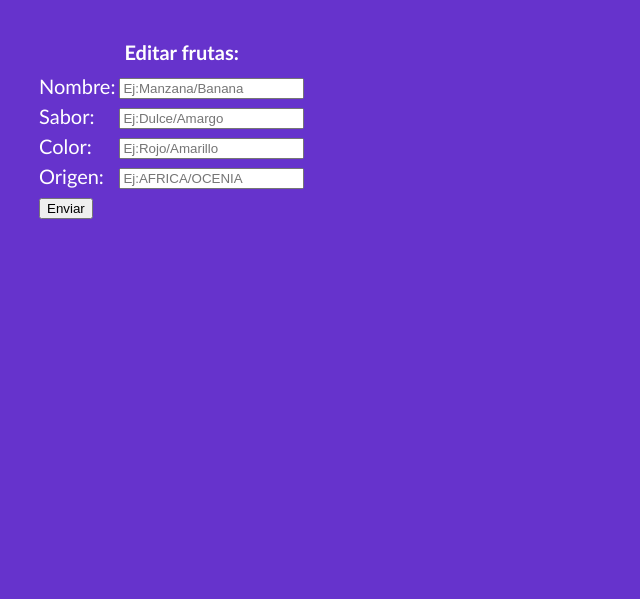
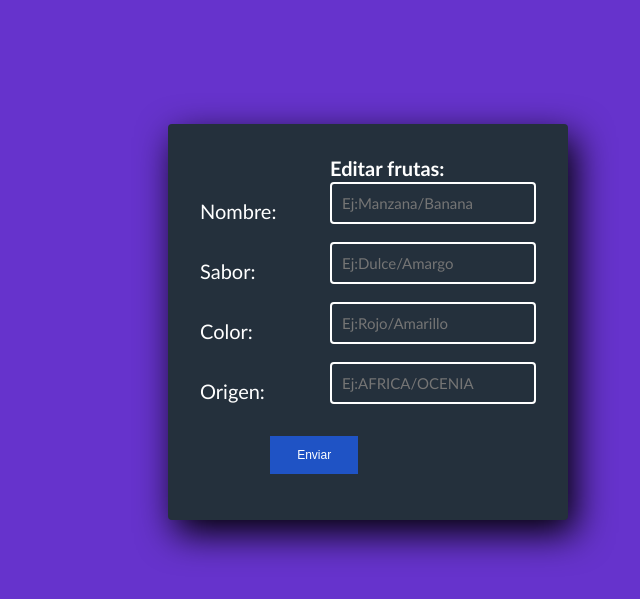
Before and after one commit to AndreaMarin-AR/FormularioAAMD9, a PHP site: page /frutas/editarfrutas.php in a window 1280 px wide. Shown: the top 599 px of the page, without its empty margins (272-912 px from the left). Run offline with PHP 8.4, Linux system fonts and the light colour scheme; data that the repository does not hold is empty.

Commit message:
miprimercommit

```diff
--- a/frutas/editarfrutas.php
+++ b/frutas/editarfrutas.php
@@ -11,32 +11,32 @@ $data=unserialize($data);
 <body>
 <br>
 <form action="FrutasControlador.php" method="post" name="frutas">
-<table>
+<table class="pp">
 	<tr>
 		<td>
 
-		<td class="pp" colspan="2"><strong>Editar frutas:</strong></td>
+		<td><strong>Editar frutas:</strong></td>
 	</tr>
 <tr>
-	<td>Nombre:</td><td><input type="text" name="nombre" id="nombre" placeholder="Ej:Manzana/Banana" title="Ingrese su nombre" value="<?=$data[1]?>"></td>
+	<td>Nombre:</td><td><input class="controls" type="text" name="nombre" id="nombre" placeholder="Ej:Manzana/Banana" title="Ingrese su nombre" value="<?=$data[1]?>"></td>
 </tr>
 
 <tr>
-	<td>Sabor:</td><td><input type="text" name="sabor" id="sabor" placeholder="Ej:Dulce/Amargo" title="Ingrese el sabor" value="<?=$data[2]?>"></td>
+	<td>Sabor:</td><td><input class="controls" type="text" name="sabor" id="sabor" placeholder="Ej:Dulce/Amargo" title="Ingrese el sabor" value="<?=$data[2]?>"></td>
 </tr>
 <tr>
-	<td>Color:</td><td><input type="text" name="color" id="color" placeholder="Ej:Rojo/Amarillo" title="Ingrese el color" value="<?=$data[3]?>"></td>
+	<td>Color:</td><td><input class="controls" type="text" name="color" id="color" placeholder="Ej:Rojo/Amarillo" title="Ingrese el color" value="<?=$data[3]?>"></td>
 </tr>
 <tr>
-	<td>Origen:</td><td><input type="text" name="origen" id="origen" placeholder="Ej:AFRICA/OCENIA" title="Ingrese el origen" value="<?=$data[4]?>"></td>
+	<td>Origen:</td><td><input class="controls" type="text" name="origen" id="origen" placeholder="Ej:AFRICA/OCENIA" title="Ingrese el origen" value="<?=$data[4]?>"></td>
 </tr>
 
 
 <tr>
 	<td>
-		<input  type="hidden" name="id_frutas" value="<?=$data[0]?>">
-		<input type="hidden" name="operacion" value="actualizar">
-		<input  type="submit" name="enviar" value="Enviar">	</td>
+		<input class="botoms" type="hidden" name="id_frutas" value="<?=$data[0]?>">
+		<input class="botoms"type="hidden" name="operacion" value="actualizar">
+		<input class="botoms" type="submit" name="enviar" value="Enviar">	</td>
 </tr>
 </table>
 </form>
--- a/frutas/inicio.php
+++ b/frutas/inicio.php
@@ -5,6 +5,7 @@ $data=unserialize($data);
 <html>
 <head>
 	<title>Lista de Frutas</title>
+	<link rel="stylesheet" type="text/css" href="kiwi.css">
 <script type="text/javascript">
 	function eliminar(id) {
 		if (confirm("Seguro desea eliminar el registro?")) {
@@ -14,7 +15,7 @@ $data=unserialize($data);
 </script>
 </head>
 <body>
-<table align="center">
+<table class="content" align="center">
 <a href="../inicio.php">Inicio</a>
 <center><a href="FrutasControlador.php?operacion=registrar">Registrar</a></center>
 	<tr><th>Nro</th><th>Nombre</th><th>Sabor</th><th>Color</th><th>Origen</th><th>Opciones</th></tr>
--- a/frutas/polo.css
+++ b/frutas/polo.css
@@ -1,18 +1,57 @@
+*{
+	margin: 0;
+	padding: 0;
+	-webkit-box-sizing: border-box;
+	-moz-box-sizing:border-box;
+	box-sizing: border-box;
+  }
 body {
 	background-color: #6633CC;
-	padding-left: 15em;
 	color:white;
 	font-family: Calibri;
 	font-size: 20px;
 }
 
 .pp{
-	padding: 20px;
+	width: 400px;
+	background: #24303c;
+	padding: 30px;
+	margin: auto;
+	margin-top: 100px;
+	border-radius: 4px;
+	font-family: Calibri;
+	box-shadow: 7px 13px 37px #000;
 
-    margin: 0.5em 0;
-    padding: 0.3em;
+  }
 
+  .pp strong{
+  	text-align: center;
+  	  }
 
+  .controls{
+	width: 100%;
+	background:  #24303c;
+	padding: 10px;
+	border-radius: 4px;
+	margin-bottom: 16px;
+	border: 2px solid white;
+	font-family: calibri;
+	font-size: 15px;
+	color: white;
 }
 
+.botoms{
+	width: 69%;
+	background: #1f53c5;
+	border: none;
+	padding: 12px;
+	color: white;
+	margin: 14px 0;
+	font-size: 12px;
+	margin-left: 70px;
 }
+
+.botoms:hover{
+	background-color: #00CCCC;
+	transition: all .3s;
+}
--- a/miestilo.css
+++ b/miestilo.css
@@ -4,7 +4,7 @@
     font-family: Georgia, "Times New Roman",
           Times, serif;
     color: purple;
-    background-color: #d8da3d }
+    background-color: #FFCC99; }
 
       ul.navbar {
     list-style-type: none;
```
Also changed, not shown: frutas/kiwi.css (added, +35 -0 lines), frutas/www.css (added, +19 -0 lines), polo.css (+42 -4 lines), www.css (+36 -6 lines).
